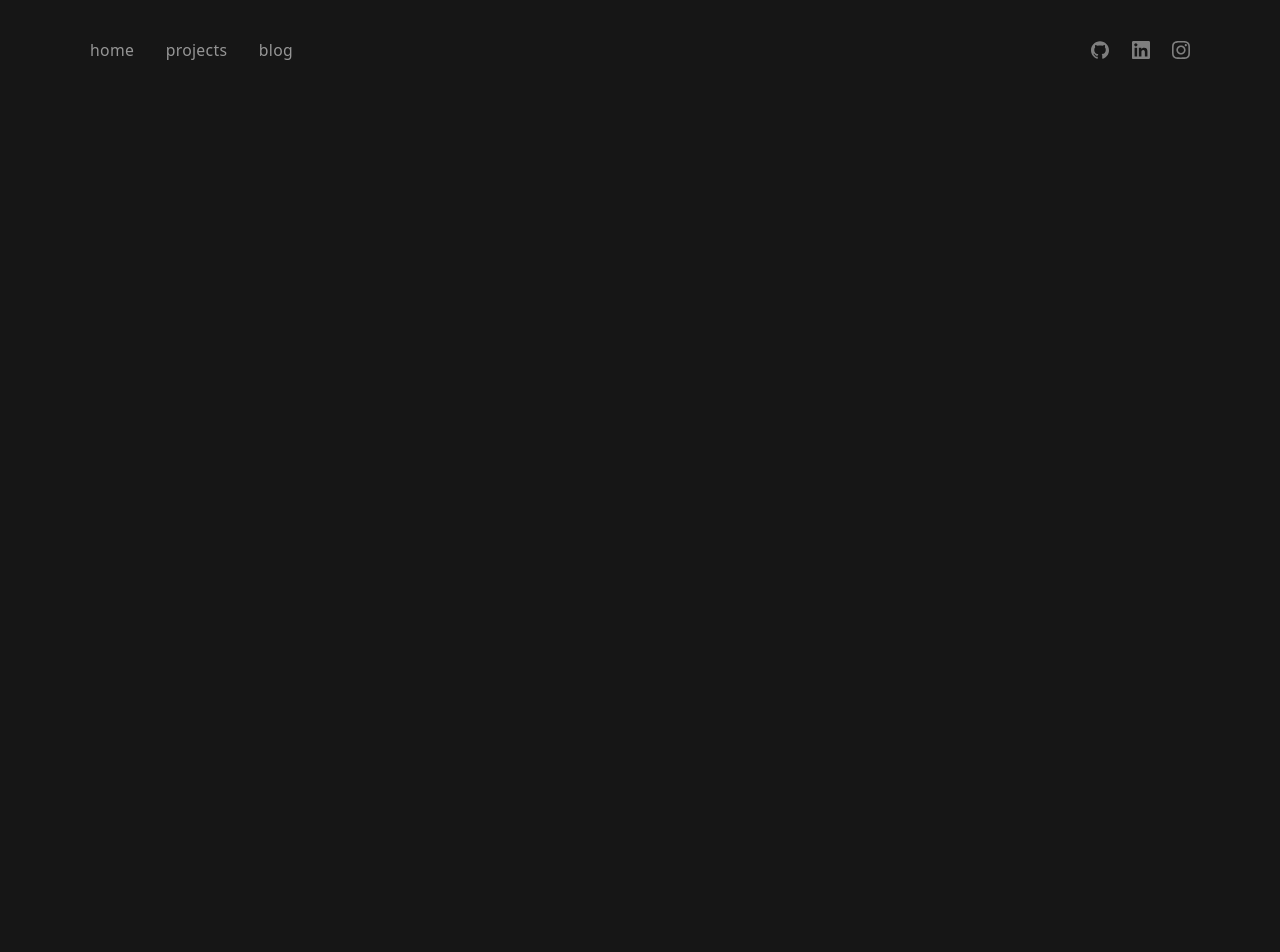
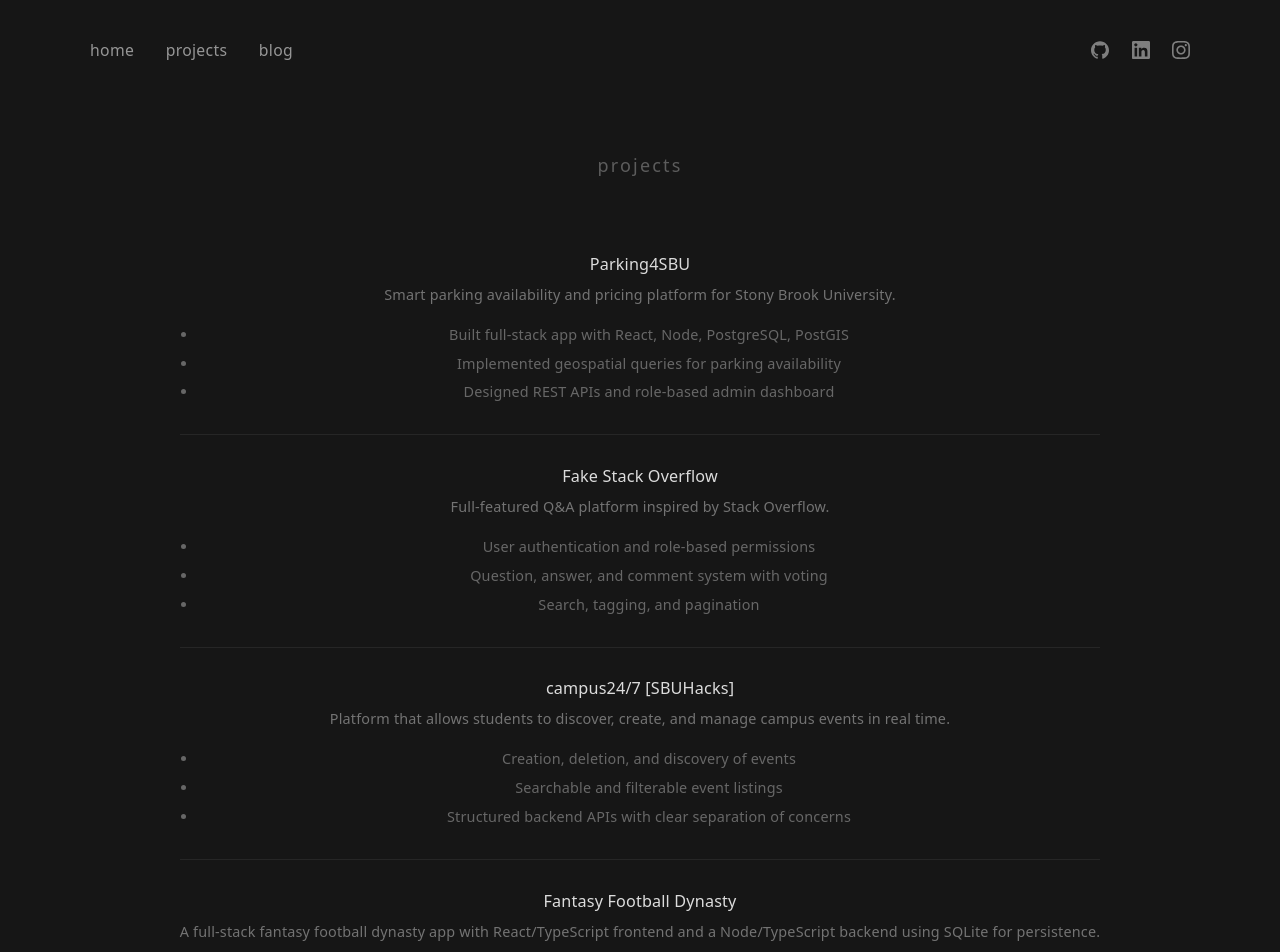
Before and after one commit to michaelliebs/Michael-Lieberman-Website, a React (Vite) app: page /projects in a window 1280 px wide. Shown: the top 952 px of the page. Before the commit the page ends 800 px from the top, so only its background shows below. Built offline with nearby package versions, Linux system fonts and the light colour scheme.

Commit message:
projects page updated

```diff
--- a/src/App.jsx
+++ b/src/App.jsx
@@ -1,7 +1,8 @@
 import { Routes, Route } from 'react-router-dom'
 import Header from './components/Header'
 import Home from './pages/Home'
-import './App.css'
+import Projects from './pages/Projects'
+import './stylesheets/App.css'
 
 function App() {
 
@@ -11,7 +12,7 @@ function App() {
 
       <Routes>
         <Route path="/" element={<Home />} />
-        <Route path="/projects" element={<div />} />
+        <Route path="/projects" element={<Projects />} />
         <Route path="/blog" element={<div />} />
       </Routes>
 
--- a/src/main.jsx
+++ b/src/main.jsx
@@ -1,7 +1,7 @@
 import { StrictMode } from 'react'
 import { BrowserRouter } from 'react-router-dom'
 import { createRoot } from 'react-dom/client'
-import './index.css'
+import './stylesheets/index.css'
 import App from './App.jsx'
 
 createRoot(document.getElementById('root')).render(
--- a/src/pages/Projects.jsx
+++ b/src/pages/Projects.jsx
@@ -0,0 +1,70 @@
+import '../stylesheets/Projects.css'
+
+const projects = [
+  {
+    title: "Parking4SBU",
+    description: "Smart parking availability and pricing platform for Stony Brook University.",
+    bullets: [
+      "Built full-stack app with React, Node, PostgreSQL, PostGIS",
+      "Implemented geospatial queries for parking availability",
+      "Designed REST APIs and role-based admin dashboard",
+    ],
+  },
+  {
+    title: "Fake Stack Overflow",
+    description: "Full-featured Q&A platform inspired by Stack Overflow.",
+    bullets: [
+      "User authentication and role-based permissions",
+      "Question, answer, and comment system with voting",
+      "Search, tagging, and pagination",
+    ],
+  },
+  {
+    title: "campus24/7 [SBUHacks]",
+    description: "Platform that allows students to discover, create, and manage campus events in real time.",
+    bullets: [
+      "Creation, deletion, and discovery of events",
+      "Searchable and filterable event listings",
+      "Structured backend APIs with clear separation of concerns",
+    ],
+  },
+  {
+    title: "Fantasy Football Dynasty",
+    description: "A full-stack fantasy football dynasty app with React/TypeScript frontend and a Node/TypeScript backend using SQLite for persistence.",
+    bullets: [
+      "Structured as separate frontend/ and backend/ apps (React + Node)",
+      "SQLite-backed persistence layer in the backend",
+      "TypeScript-first codebase",
+    ],
+  },
+  {
+    title: "School Manager",
+    description: "A desktop application for managing large-scale academic records.",
+    bullets: [
+      "Managed 1,500+ students/instructors and 40,000+ textbooks",
+      "Designed a strong object-oriented architecture using inheritance and abstraction",
+      "Implemented persistent storage with Java Serialization",
+    ],
+  },
+];
+
+export default function Projects() {
+  return (
+    <main className="projects-page">
+      <h1 className="projects-heading">projects</h1>
+      <div className="projects-list">
+        {projects.map((project) => (
+          <div key={project.title} className="project-card">
+            <h2 className="project-title">{project.title}</h2>
+            <p className="project-desc">{project.description}</p>
+            <ul className="project-list">
+              {project.bullets.map((bullet) => (
+                <li key={bullet}>{bullet}</li>
+              ))}
+            </ul>
+          </div>
+        ))}
+      </div>
+    </main>
+  );
+}
--- /dev/null
+++ b/src/stylesheets/Projects.css
@@ -0,0 +1,52 @@
+.projects-page {
+  padding-top: 120px;
+  padding-inline: 3rem;
+  max-width: 1200px;
+  margin: 0 auto;
+}
+
+.projects-heading {
+  font-size: 1rem;
+  font-weight: 400;
+  letter-spacing: 0.12em;
+  color: rgba(255, 255, 255, 0.3);
+  margin-bottom: 2.5rem;
+}
+
+.projects-list {
+  display: flex;
+  flex-direction: column;
+}
+
+.project-card {
+  padding: 1.75rem 0;
+  border-bottom: 1px solid rgba(255, 255, 255, 0.07);
+}
+.project-title {
+  font-size: 0.9rem;
+  font-weight: 500;
+  color: rgba(255, 255, 255, 0.85);
+  margin-bottom: 0.5rem;
+  letter-spacing: 0.01em;
+}
+
+.project-desc {
+  font-size: 0.8rem;
+  color: rgba(255, 255, 255, 0.4);
+  line-height: 1.6;
+  margin-bottom: 1rem;
+}
+
+.project-list {
+  padding-left: 1rem;
+  margin: 0;
+  display: flex;
+  flex-direction: column;
+  gap: 0.4rem;
+}
+
+.project-list li {
+  font-size: 0.8rem;
+  color: rgba(255, 255, 255, 0.35);
+  line-height: 1.5;
+}
```
Also changed, not shown: src/stylesheets/App.css (renamed from src/App.css), src/stylesheets/index.css (renamed from src/index.css).
